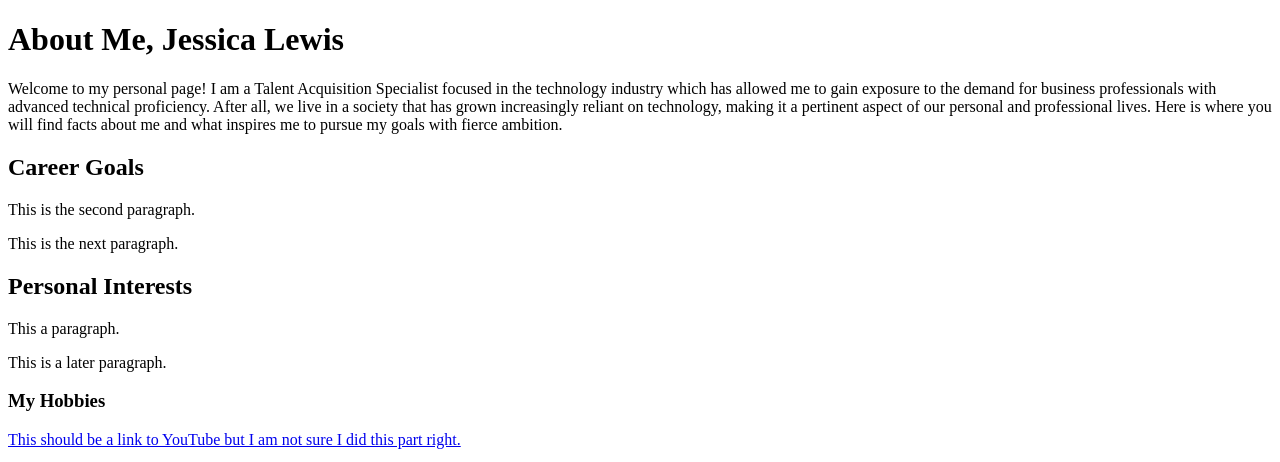
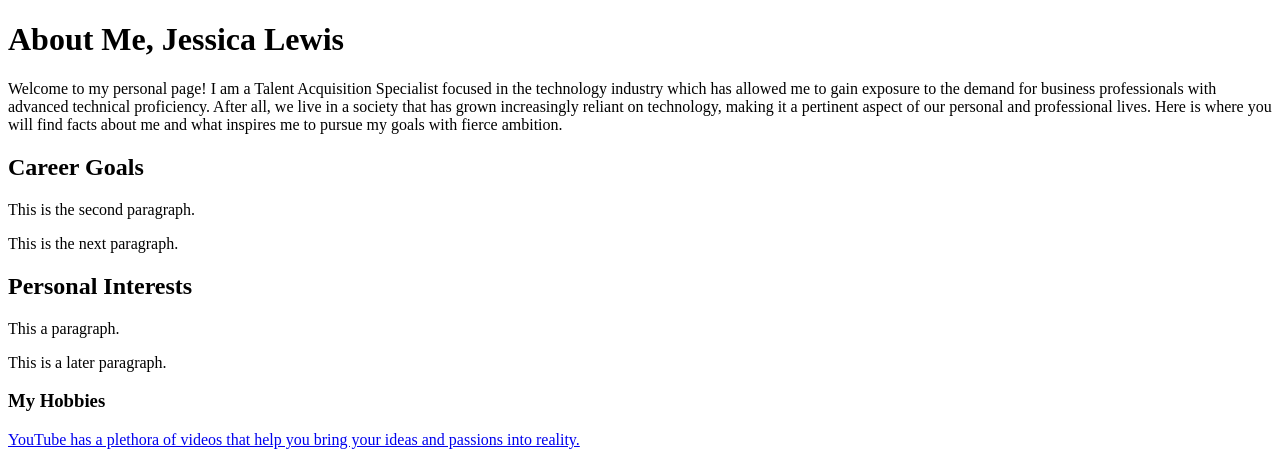
Before and after one commit to Fashnlvr/m2-hw2-Lewis-Jessica, a plain HTML site: page index.html in a window 1280 px wide. Shown: the top 462 px of the page. Drawn offline with Linux system fonts and the light colour scheme.

Commit message:
Update index.html

```diff
--- a/index.html
+++ b/index.html
@@ -10,7 +10,7 @@
   <p>This a paragraph.</p>
     <p>This is a later paragraph.</p>
     <h3>My Hobbies</h3>
-  <a href="https://www.youtube.com/">This should be a link to YouTube but I am not sure I did this part right.</a>
+  <a href="https://www.youtube.com/">YouTube has a plethora of videos that help you bring your ideas and passions into reality.</a>
   <ol>
     <li>Bullet point 1</li>
     <li>Bullet point 2</li>
```
